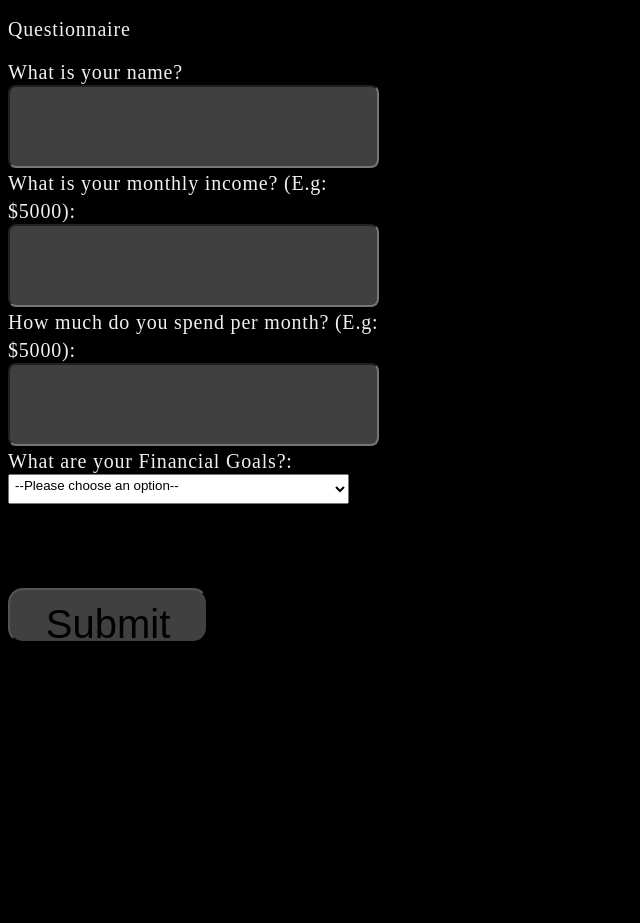
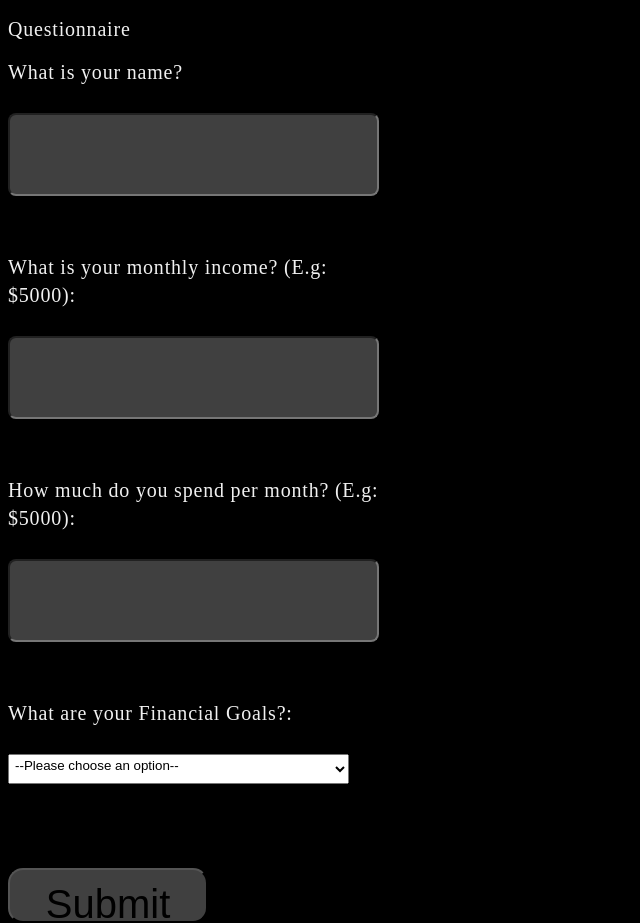
Before and after one commit to lennythecreator/codelinc-flask, a plain HTML site: page templates/index.html in a window 1280 px wide. Shown: the whole page, without its empty margins (0-640 px from the left). Before the commit the page ends 800 px from the top, so only its background shows below. Drawn offline with Linux system fonts and the light colour scheme; files that its build step writes are made by us from their sources.

Commit message:
Update index.html

```diff
--- a/templates/index.html
+++ b/templates/index.html
@@ -4,7 +4,7 @@
     <meta charset="UTF-8">
     <meta http-equiv="X-UA-Compatible" content="IE=edge">
     <meta name="viewport" content="width=device-width, initial-scale=1.0">
-    <link rel="stylesheet" href="Static/style.css">
+    <link rel="stylesheet" href="static/style.css">
     <title>Document</title>
 </head>
 <body>
@@ -16,18 +16,28 @@
             <form class="Questions" action="post_questionaRe" method="post">
                 <div class="question_group">
                   <label for="q1">What is your name? </label><br>
+                  <br />
                   <input type="text" id="name" name="name">
                 </div>
+                <br />
+                <br />
                 <div class="question_group">
                   <label for="q2">What is your monthly income? (E.g: $5000): </label><br>
+                  <br />
                   <input type="text" id="MI" name="MI">
                 </div>
+                <br />
+                <br />
                 <div class="question_group">
                   <label for="q3">How much do you spend per month? (E.g: $5000): </label><br>
+                  <br />
                   <input type="text" id="ME" name="ME">
                 </div>
+                <br />
+                <br />
                 <div class="question_group">
                   <label for="q4">What are your Financial Goals?: </label><br>
+                  <br />
                   <select id="GOAL" name="GOAL">
                     <option value="">--Please choose an option--</option>
                     <option value="option1">Paying off debt.</option>
```
